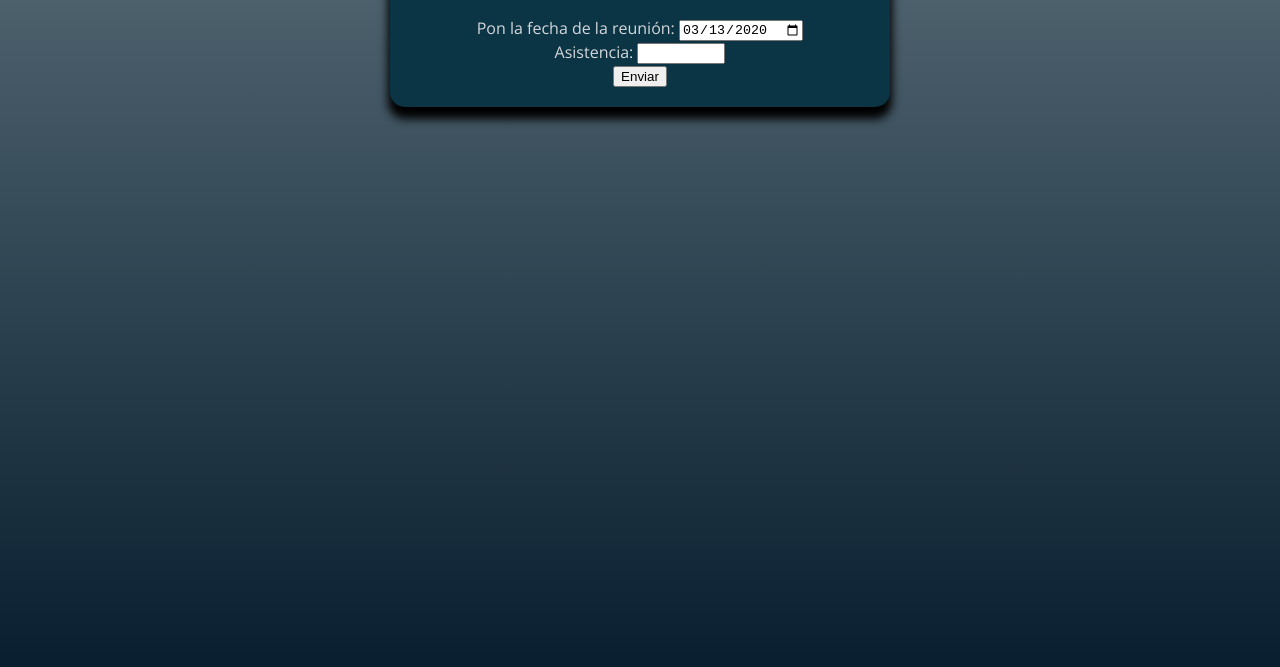
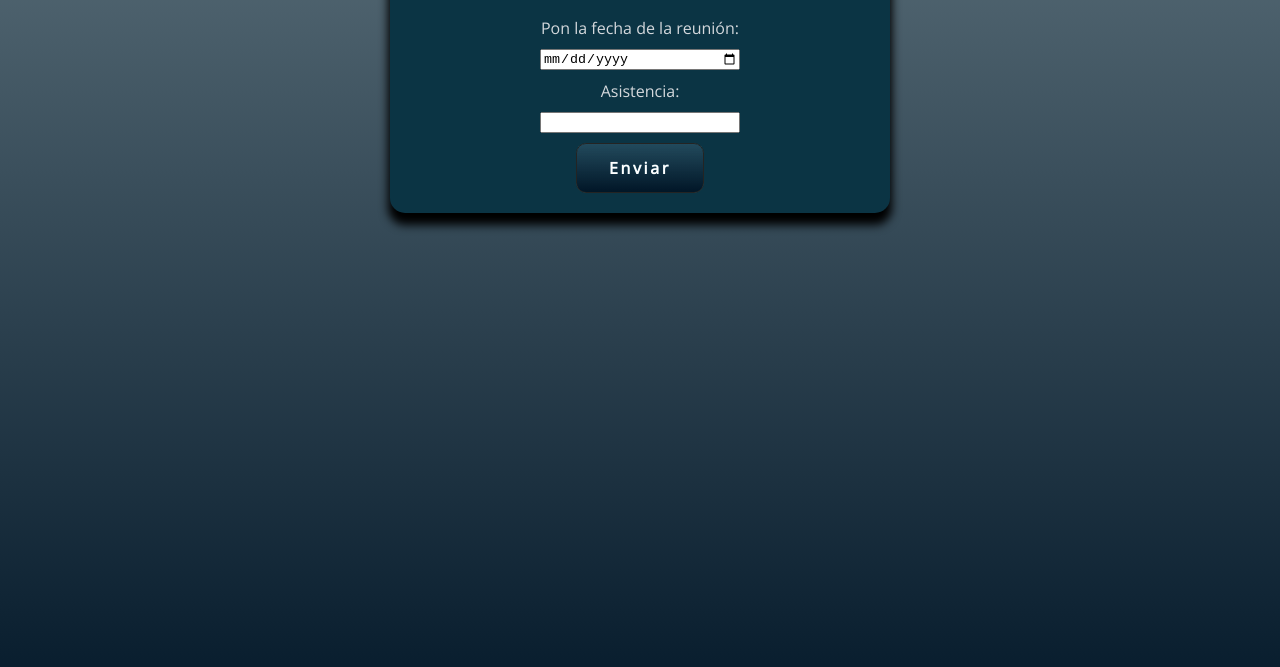
Before and after one commit to raolgon/asistencia-reuniones, a website: page public/index.html in a window 1280 px wide. Shown: the part 67-734 px from the top of the page. Drawn offline with nearby package versions, Linux system fonts and the light colour scheme.

Commit message:
Se arreglo el diseño css y unos ajustes menores en js

```diff
--- a/public/css/estilos.css
+++ b/public/css/estilos.css
@@ -68,6 +68,38 @@ body {
     text-shadow: 3px 6px 4px rgba(0, 0, 0, 0.7);
 }
 
+/*Estilos para el formulario e inputs*/
+.date, .assistence {
+    width: 200px;
+    margin: 10px 0;
+}
+
+.btn_send {
+	background:var(--bg_gradient_body);
+	background-color:#599bb3;
+	border-radius:10px;
+	border:1px solid var(--color_primario);
+	display:inline-block;
+	cursor:pointer;
+	color:#ffffff;
+	font-family:'Open Sans', serif;
+	font-size:16px;
+    font-weight:bold;
+    height: auto;
+    padding:13px 32px;
+    letter-spacing: 2pt;
+    text-decoration:none;
+	text-shadow:0px 0px 0px #3d768a;
+}
+.btn_send:hover {
+	background: linear-gradient(top, rgba(70,129,163,1) 0%, rgba(57,92,117,1) 100%);
+	background-color:#408c99;
+}
+.btn_send:active {
+	position:relative;
+	top:1px;
+}
+
 /*Para ver en pantallas menores a 490px*/
 @media only screen and (max-width: 600px){
     .card, .card_asistencia {
--- a/public/index.html
+++ b/public/index.html
@@ -19,15 +19,15 @@
                 <h2>Asistencia</h2>
             </header>
             <form action="">
-                <label id="fecha_texto">Pon la fecha de la reunión:</label>
-                <input type="date" name="fecha" id="fecha" required>
+                <label id="fecha_texto">Pon la fecha de la reunión:</label><br/>
+                <input type="date" name="fecha" id="fecha" class="date" required>
                 <br/>
 
-                <label id="asistencia_total">Asistencia:</label>
-                <input type="number" name="asistencia" id="asistencia" max="999999" min="1" required>
+                <label id="asistencia_total">Asistencia:</label><br/>
+                <input type="number" name="asistencia" id="asistencia" class="assistence" max="999999" min="1" required>
                 <br/>
             </form>
-            <input type="submit" id="btn_enviar" value="Enviar">
+            <input type="submit" id="btn_send" class="btn_send" value="Enviar">
         </div>
         <div class="card_asistencia">
             <div class="wrapper_fecha">
--- a/public/js/app.js
+++ b/public/js/app.js
@@ -1,23 +1,20 @@
+let inputDate;
+let dateEntered;
+moment().locale('es')
 //Variables para la asistencia
 let totalAssistence = document.querySelector('#asistencia');
 
-console.log(moment().format('DD MM YYYY'))
 //Variables y funciones para la fecha usando moment.js
-let inputDate;
-let dateEntered;
 document.querySelector('#fecha').addEventListener('change', function() {
     inputDate = this.value;
     dateEntered = moment(inputDate).format();
     console.log(inputDate); //e.g. 2015-11-13
     console.log(dateEntered); //e.g. 09 March 2020
     return dateEntered;
-});
-
-//Mostrar la fecha actual por defecto
-document.querySelector('#fecha').value = moment().format('YYYYY-MM-DD')
+})
 
 //Funciones para mostras la asistencia y enviarla al servidor(TODO)
-document.querySelector('#btn_enviar').addEventListener('click', function(){
+document.querySelector('#btn_send').addEventListener('click', function(){
     document.querySelector('.card_asistencia').style.visibility = 'visible';
     fechaReunion();
     document.querySelector('.wrapper_asistencia').textContent = totalAssistence.value;
```
